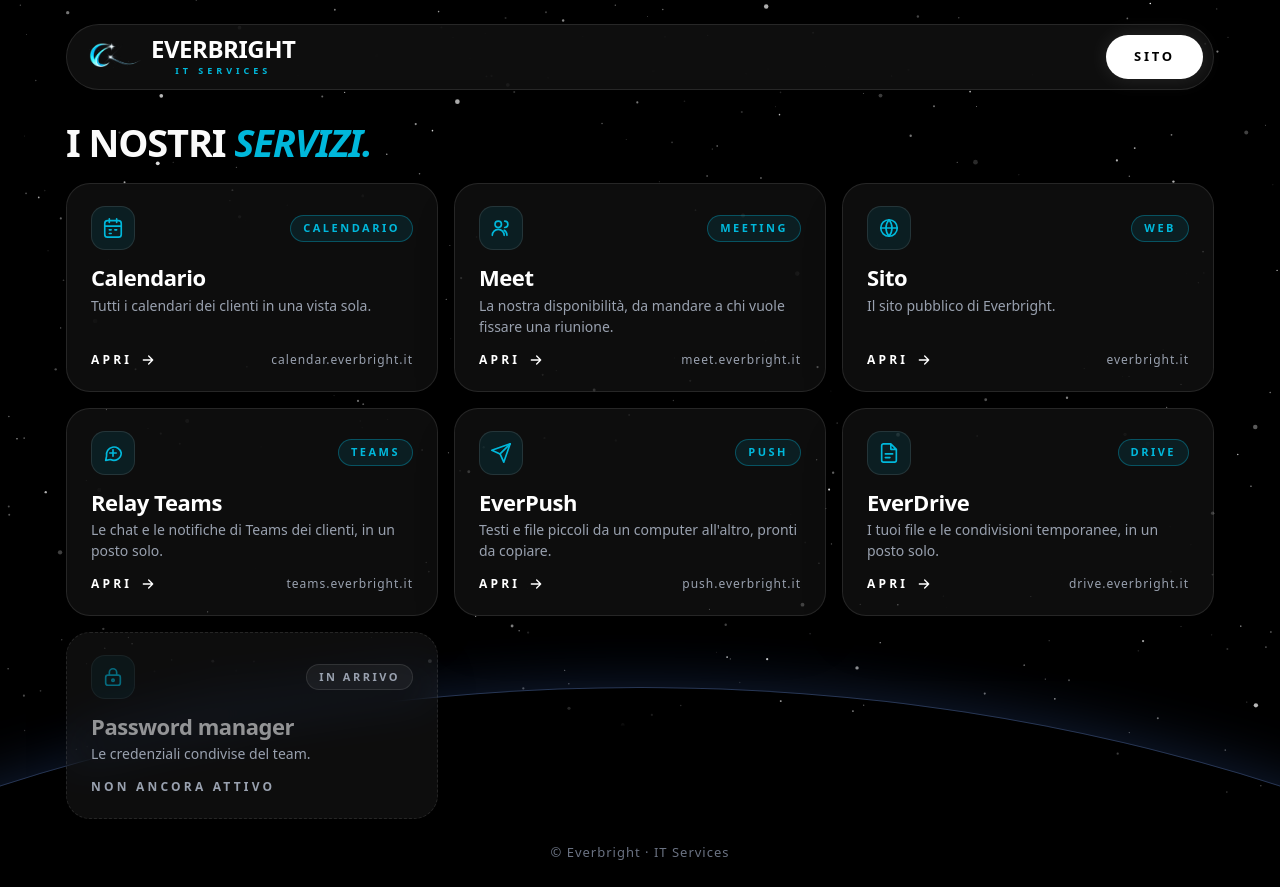
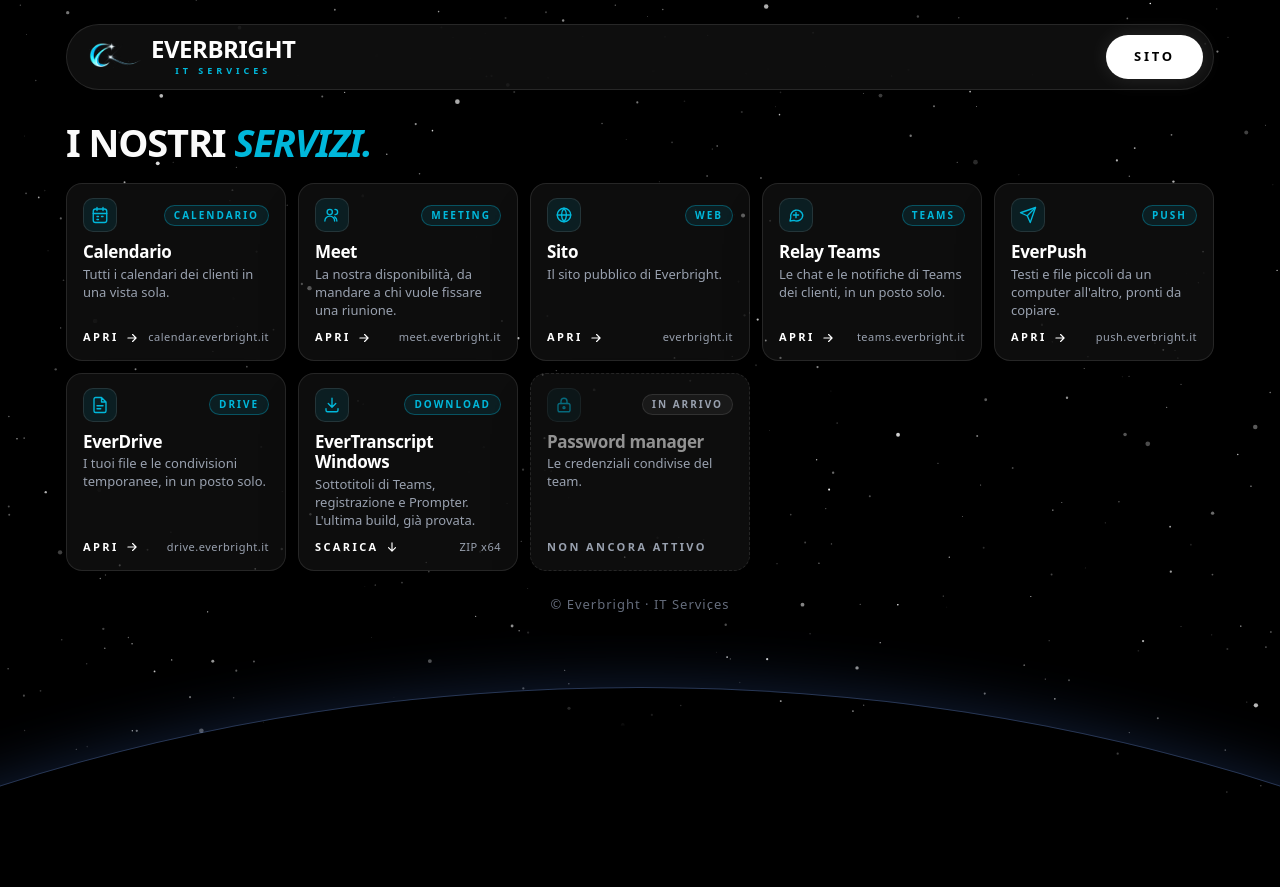
Before and after one commit to Aptul9/everbright-servizi, a plain HTML site: page site/index.html in a window 1280 px wide. After the commit the page ends 800 px from the top, so only its background shows below. Drawn offline with Linux system fonts and the light colour scheme.

Commit message:
feat: compact tiles and EverTranscript Windows download
Tiles shrink from 300 px columns to 210 px (five per row at 1456 px instead of three). /download/ serves /opt/servizi/downloads read-only; app pipelines fill it through ci/ricevi-build, the forced command of their restricted key, with name and sha256 checked before the file replaces the previous one.

```diff
--- a/site/index.html
+++ b/site/index.html
@@ -59,10 +59,11 @@
   }
   h1 em { color: var(--ciano); }
 
-  ul { list-style: none; margin: 0; padding: 0; display: grid; gap: 16px; grid-template-columns: repeat(auto-fill, minmax(300px, 1fr)); }
+  /* schede piccole: in uno schermo da portatile ne stanno quattro o cinque per riga */
+  ul { list-style: none; margin: 0; padding: 0; display: grid; gap: 12px; grid-template-columns: repeat(auto-fill, minmax(210px, 1fr)); }
   .servizio {
-    position: relative; display: flex; flex-direction: column; height: 100%; padding: 22px 24px;
-    border: 1px solid var(--filo); border-radius: 24px; background: var(--vetro);
+    position: relative; display: flex; flex-direction: column; height: 100%; padding: 14px 16px;
+    border: 1px solid var(--filo); border-radius: 16px; background: var(--vetro);
     backdrop-filter: blur(24px); -webkit-backdrop-filter: blur(24px);
     box-shadow: 0 25px 50px -12px rgb(0 0 0 / 25%);
     color: #fff; text-decoration: none; overflow: hidden;
@@ -77,24 +78,24 @@
     box-shadow: 0 25px 50px -12px rgb(0 0 0 / 40%), 0 0 40px -10px rgb(0 184 219 / 45%);
   }
   a.servizio:hover::before, a.servizio:focus-visible::before { opacity: 1; }
-  .alto { display: flex; align-items: center; justify-content: space-between; margin-bottom: 14px; }
+  .alto { display: flex; align-items: center; justify-content: space-between; margin-bottom: 10px; }
   .icona {
-    display: grid; place-items: center; width: 44px; height: 44px; border-radius: 14px;
+    display: grid; place-items: center; width: 34px; height: 34px; border-radius: 10px;
     border: 1px solid var(--filo); background: rgb(0 184 219 / 10%); color: var(--ciano);
   }
-  .icona svg { width: 22px; height: 22px; }
+  .icona svg { width: 18px; height: 18px; }
   .etichetta {
-    padding: 4px 12px; border: 1px solid rgb(0 184 219 / 35%); border-radius: 999px; background: rgb(0 184 219 / 10%);
-    color: var(--ciano); font-size: 11px; font-weight: 700; letter-spacing: 2.5px; text-transform: uppercase;
+    padding: 2px 9px; border: 1px solid rgb(0 184 219 / 35%); border-radius: 999px; background: rgb(0 184 219 / 10%);
+    color: var(--ciano); font-size: 10px; font-weight: 700; letter-spacing: 2px; text-transform: uppercase;
   }
-  .servizio h2 { margin: 0 0 4px; font-size: 22px; font-weight: 700; line-height: 1.2; letter-spacing: -0.02em; }
-  .servizio p { margin: 0; color: var(--grigio); font-size: 14px; }
+  .servizio h2 { margin: 0 0 2px; font-size: 17px; font-weight: 700; line-height: 1.2; letter-spacing: -0.02em; }
+  .servizio p { margin: 0; color: var(--grigio); font-size: 13px; line-height: 1.4; }
   .vai {
-    display: flex; align-items: center; gap: 8px; margin-top: auto; padding-top: 14px;
-    font-size: 12px; font-weight: 700; letter-spacing: 3.2px; text-transform: uppercase;
+    display: flex; align-items: center; gap: 6px; margin-top: auto; padding-top: 10px;
+    font-size: 11px; font-weight: 700; letter-spacing: 2.4px; text-transform: uppercase;
   }
-  .vai span { color: var(--grigio); font-weight: 500; letter-spacing: 1px; text-transform: none; margin-left: auto; }
-  .vai svg { width: 16px; height: 16px; transition: transform .25s; }
+  .vai span { color: var(--grigio); font-weight: 500; letter-spacing: .5px; text-transform: none; margin-left: auto; font-size: 11px; }
+  .vai svg { width: 14px; height: 14px; transition: transform .25s; }
   a.servizio:hover .vai svg { transform: translateX(4px); }
   .presto { border-style: dashed; cursor: default; }
   .presto h2, .presto .icona { opacity: .55; }
@@ -203,6 +204,17 @@
       </a>
     </li>
     <li>
+      <a class="servizio" href="/download/EverTranscript-Windows-x64.zip" download>
+        <div class="alto">
+          <span class="icona"><svg viewBox="0 0 24 24" fill="none" stroke="currentColor" stroke-width="1.8" stroke-linecap="round" stroke-linejoin="round"><path d="M12 3v12M7 10l5 5 5-5"/><path d="M4 17v2a2 2 0 0 0 2 2h12a2 2 0 0 0 2-2v-2"/></svg></span>
+          <span class="etichetta">Download</span>
+        </div>
+        <h2>EverTranscript Windows</h2>
+        <p>Sottotitoli di Teams, registrazione e Prompter. L'ultima build, già provata.</p>
+        <div class="vai">Scarica <svg viewBox="0 0 24 24" fill="none" stroke="currentColor" stroke-width="2" stroke-linecap="round" stroke-linejoin="round"><path d="M12 5v14M6 13l6 6 6-6"/></svg><span>ZIP x64</span></div>
+      </a>
+    </li>
+    <li>
       <div class="servizio presto" aria-disabled="true">
         <div class="alto">
           <span class="icona"><svg viewBox="0 0 24 24" fill="none" stroke="currentColor" stroke-width="1.8" stroke-linecap="round" stroke-linejoin="round"><rect x="4" y="10" width="16" height="11" rx="2.5"/><path d="M8 10V7a4 4 0 0 1 8 0v3"/><circle cx="12" cy="15.5" r="1.3"/></svg></span>
```
Also changed, not shown: 8 other files.
